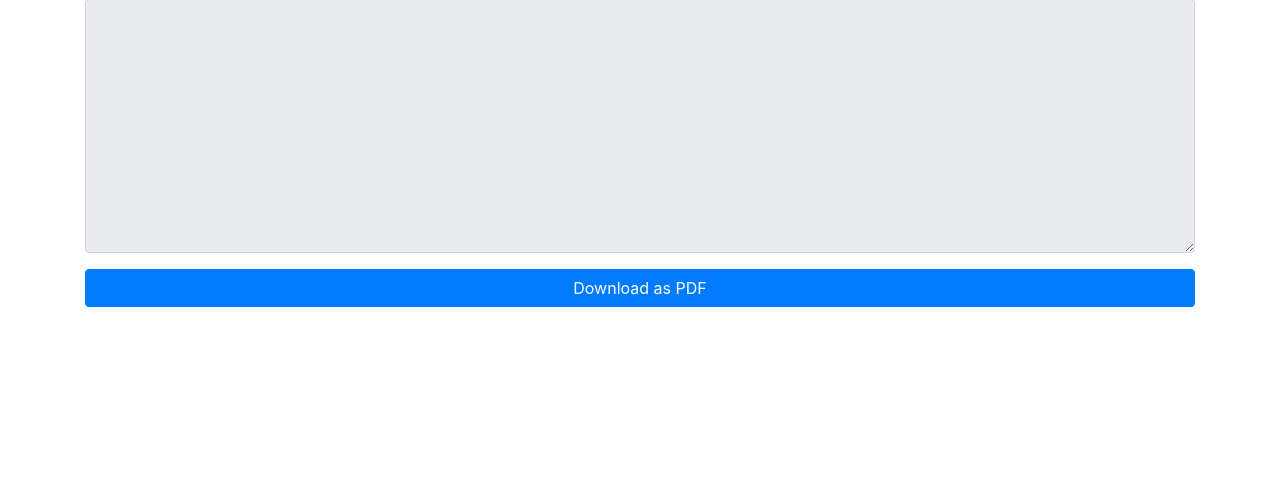
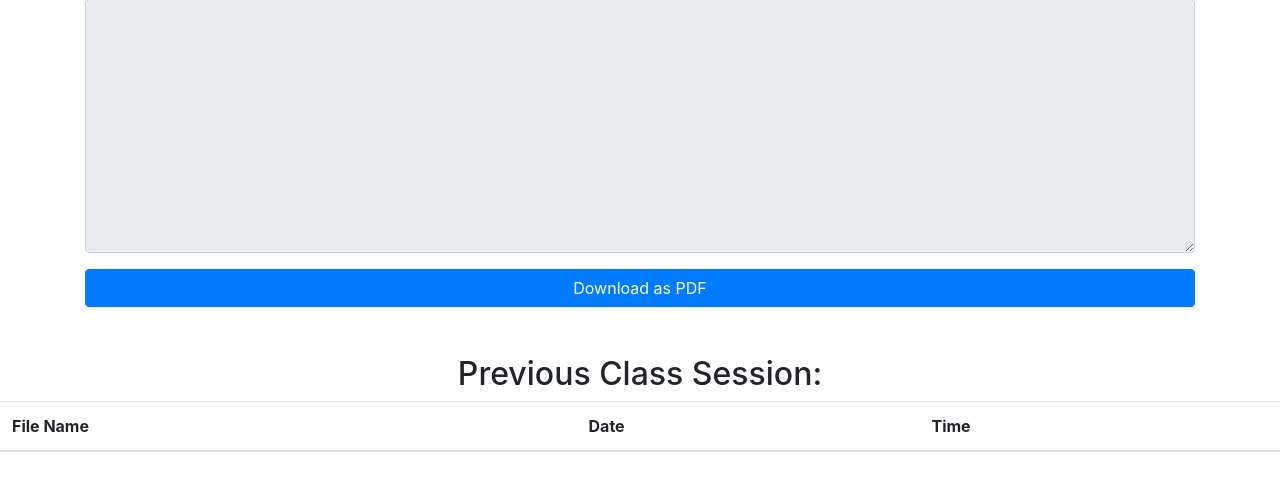
Before and after one commit to MGASALUCAS/trans_api, a Flask app: page /student in a window 1280 px wide. Shown: the part 105-596 px from the top of the page. Run offline with Flask 3, Linux system fonts and the light colour scheme; lists and menus that the app fills with data are empty; some libraries are stand-ins or nearby versions.

Commit message:
Ability to see prevous session as well downloading

```diff
--- a/main.py
+++ b/main.py
@@ -11,6 +11,13 @@ from io import BytesIO
 from reportlab.lib.pagesizes import letter
 from reportlab.pdfgen import canvas
 from flask_socketio import SocketIO, emit, join_room, leave_room
+
+from reportlab.lib.pagesizes import letter
+from reportlab.platypus import SimpleDocTemplate, Paragraph, Spacer
+from reportlab.lib.styles import getSampleStyleSheet, ParagraphStyle
+from reportlab.lib import colors
+import os
+from datetime import datetime
 
 
 students_connected = -1
@@ -159,6 +166,18 @@ def lecture():
 
 @app.route('/student')
 def student():
+    # Retrieve list of downloaded files
+    downloaded_files = []
+    folder_path = os.path.join(os.getcwd(), 'saved_session')
+    if os.path.exists(folder_path):
+        files = os.listdir(folder_path)
+        for file_name in files:
+            file_path = os.path.join(folder_path, file_name)
+            timestamp = os.path.getmtime(file_path)
+            date = datetime.fromtimestamp(timestamp).strftime('%Y-%m-%d')
+            time = datetime.fromtimestamp(timestamp).strftime('%H:%M:%S')
+            downloaded_files.append({'name': file_name, 'date': date, 'time': time})
+
     return render_template('student.html')
 
 @socketio.on('transcribe')
@@ -181,21 +200,55 @@ def handle_disconnect():
     students_connected -= 1
     emit('update_student_count', students_connected, broadcast=True)
 
+
 @app.route('/download')
 def download():
     global transcription
+
+    # Set up styles for the PDF content
+    styles = getSampleStyleSheet()
+    style_heading = styles['Heading1']
+    style_body = styles['BodyText']
+    style_border = ParagraphStyle(name='Border', borderPadding=10, borderColor=colors.black, borderWidth=1)
+
+    # Create a PDF buffer
     pdf_buffer = BytesIO()
-    c = canvas.Canvas(pdf_buffer, pagesize=letter)
-    c.drawString(100, 750, "Transcription:")
-    lines = transcription.split('\n')
-    y = 730
-    for line in lines:
-        c.drawString(100, y, line)
-        y -= 15
-    c.showPage()
-    c.save()
-    pdf_buffer.seek(0)
-    return send_file(pdf_buffer, as_attachment=True, download_name='transcription.pdf', mimetype='application/pdf')
+
+    # Create a PDF document
+    doc = SimpleDocTemplate(pdf_buffer, pagesize=letter)
+    story = []
+
+    # Add title to the document
+    story.append(Paragraph("Transcription:", style_heading))
+
+    # Add a border around the transcription content
+    content = "<br/>".join(transcription.split('\n'))  # Convert newlines to HTML line breaks
+    bordered_content = Paragraph(content, style_border)
+    story.append(bordered_content)
+
+    # Add a spacer to create some space between content
+    story.append(Spacer(1, 12))
+
+    # Build the PDF document
+    doc.build(story)
+
+    # Reset transcription after generating the PDF
+    transcription = ""
+
+    # Save the PDF in the 'saved_session' folder
+    folder_path = os.path.join(os.getcwd(), 'saved_session')
+    if not os.path.exists(folder_path):
+        os.makedirs(folder_path)
+
+    timestamp = datetime.now().strftime('%Y-%m-%d_%H-%M-%S')
+    filename = f"transcription_{timestamp}.pdf"
+    file_path = os.path.join(folder_path, filename)
+
+    with open(file_path, 'wb') as f:
+        f.write(pdf_buffer.getvalue())
+
+    # Return the PDF file path
+    return file_path
 
 
 if __name__ == '__main__':
--- a/templates/student.html
+++ b/templates/student.html
@@ -16,6 +16,31 @@
             <a href="/download" class="btn btn-primary btn-block">Download as PDF</a>
         </div>
     </div>
+
+    <!-- Table for displaying downloaded sessions -->
+     <h2 class="text-center mt-5">Previous Class Session: </h2>
+
+     <div>
+    <table class="table">
+        <thead>
+            <tr>
+                <th>File Name</th>
+                <th>Date</th>
+                <th>Time</th>
+            </tr>
+        </thead>
+        <tbody>
+            {% for file in downloaded_files %}
+                <tr>
+                    <td>{{ file.name }}</td>
+                    <td>{{ file.date }}</td>
+                    <td>{{ file.time }}</td>
+                </tr>
+            {% endfor %}
+        </tbody>
+    </table>
+     </div>
+
     <script>
         var socket = io.connect('http://' + document.domain + ':' + location.port);
         var transcriptionBox = document.getElementById("transcription");
```
Also changed, not shown: 2 other files.
